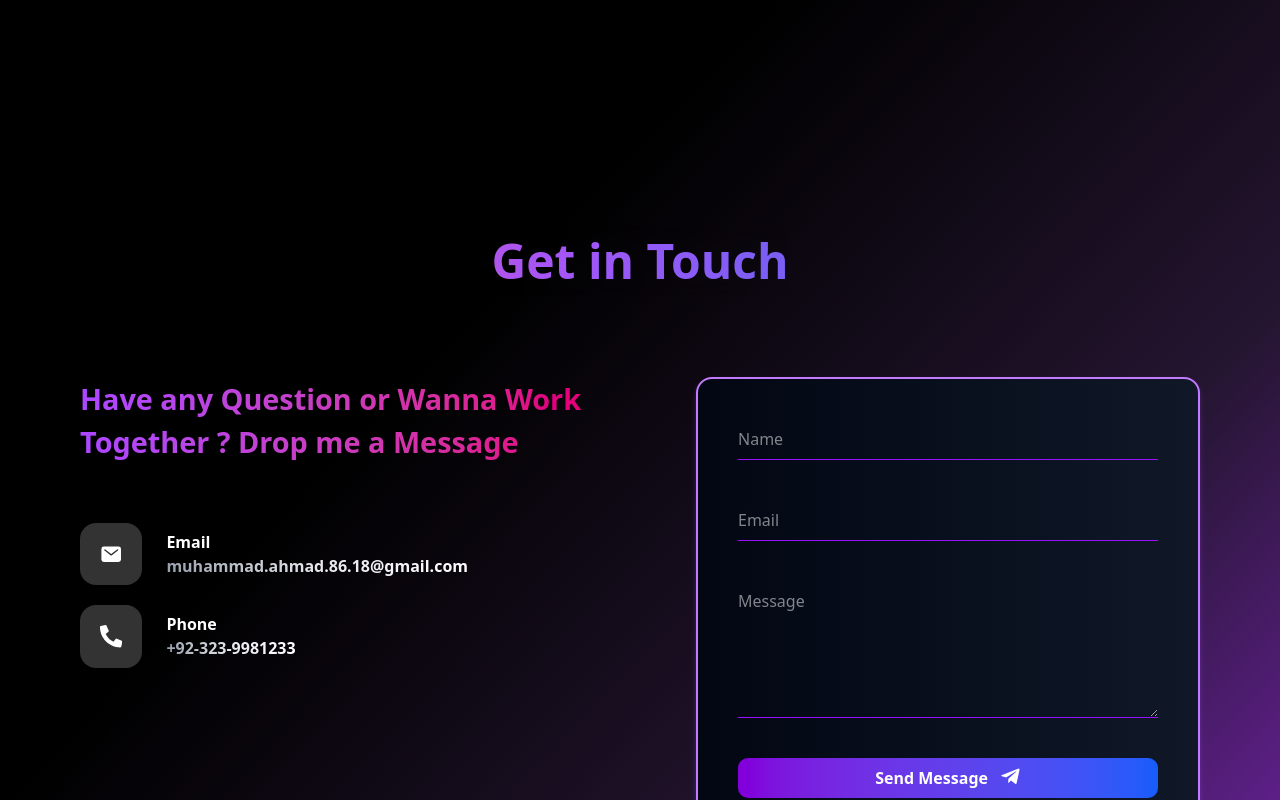
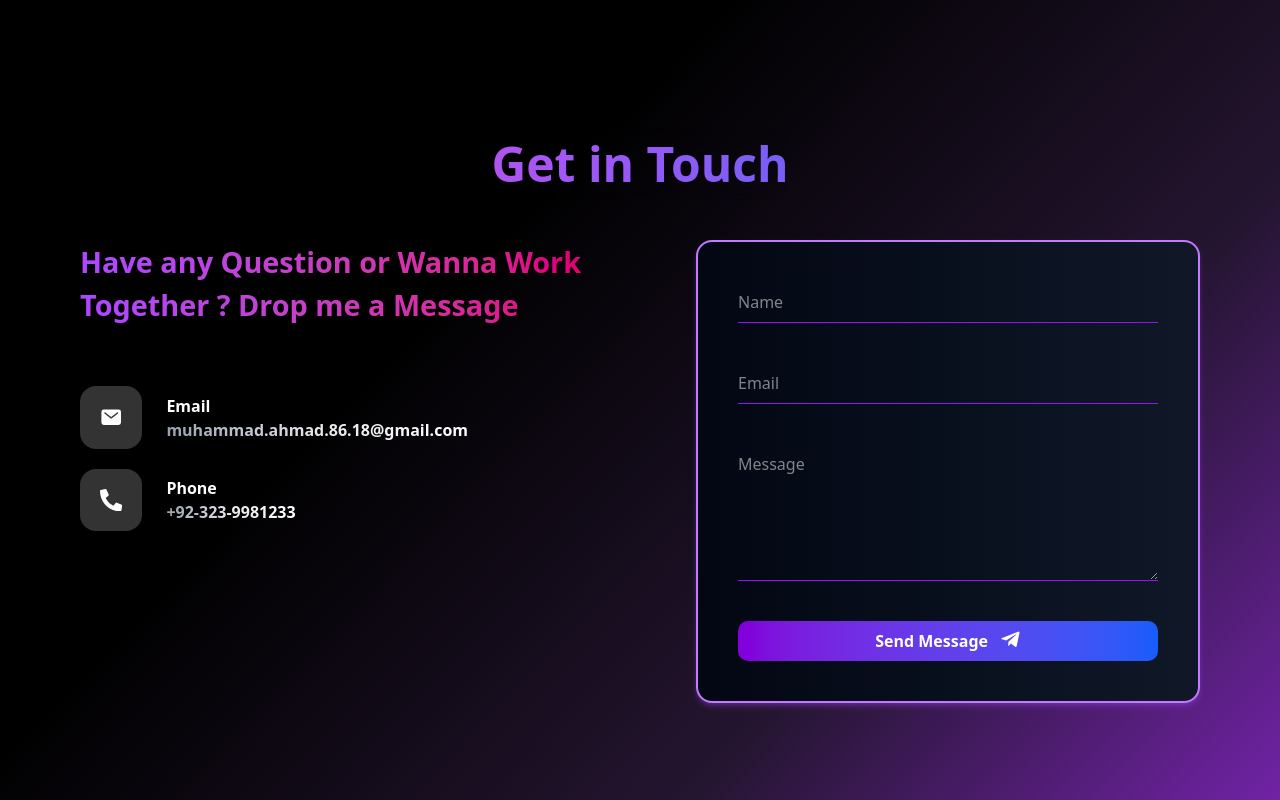
Before and after one commit to Muhammad-Ahmad618/portfolio, a React (Vite) app: page /contact in a window 1280 px wide. Shown: the top 800 px of the page. Built offline with nearby package versions, Linux system fonts and the light colour scheme.

Commit message:
ui(app): Updated homepage UI to be responsive and avoid overflow on larger screens. Updated navbar so all elements take up equal width for consistency. Updated contact page to avoid overflow on bigger screens. Reduced space between navbar and titles in all screens for better UI.

```diff
--- a/src/Pages/ContactPage/ContactPage.jsx
+++ b/src/Pages/ContactPage/ContactPage.jsx
@@ -19,8 +19,23 @@ const contactInfo = [
 ];
 
 export default function ContactPage() {
+  // used for responsive design mainly for laptop screen and bigger screen, not mobile screen
+  const [isSmallScreen, setIsSmallScreen] = React.useState(false);
+
+  React.useEffect(() => {
+    const handleResize = () => {
+      setIsSmallScreen(window.innerWidth <= 1600);
+      console.log(window.innerWidth);
+    };
+    handleResize();
+    window.addEventListener("resize", handleResize);
+    return () => window.removeEventListener("resize", handleResize);
+  }, []);
+
   return (
-    <div className="max-w-screen-2xl mx-auto px-5 sm:px-14 lg:px-20 my-10 flex flex-col justify-center min-h-screen">
+    <div
+      className={`max-w-screen-2xl mx-auto px-5 sm:px-14 lg:px-20  flex flex-col pb-5 ${isSmallScreen ? "gap-5 md:pt-2" : "gap-10 md:pt-20"} min-h-[calc(100vh-120px)]`}
+    >
       <div className="text-[2.5rem] md:text-[3rem] font-black flex justify-center">
         <motion.h1
           initial={{ opacity: 0, y: -20 }}
@@ -37,7 +52,9 @@ export default function ContactPage() {
         </motion.h1>
       </div>
 
-      <div className="flex justify-between flex-wrap items-start gap-y-10 md:gap-x-16 mt-5 md:mt-20">
+      <div
+        className={`flex justify-between flex-wrap items-start gap-y-10 md:gap-x-16 mt-5 `}
+      >
         <div className="text-white basis-[100%] lg:basis-[45%] w-full text-center md:text-start">
           <h3 className="text-[1.4rem] md:text-[1.8rem] pb-10 font-semibold bg-gradient-to-r from-purple-500 to-pink-600 bg-clip-text text-transparent">
             Have any Question or Wanna Work Together ? Drop me a Message
--- a/src/Pages/ExperiencePage/ExperiencePage.jsx
+++ b/src/Pages/ExperiencePage/ExperiencePage.jsx
@@ -6,7 +6,7 @@ import { experience } from "./data";
 
 export default function ExperincePage() {
   return (
-    <div className="my-28 md:my-20 max-w-screen-2xl mx-auto px-5 sm:px-14 lg:px-20">
+    <div className=" max-w-screen-2xl mx-auto px-5 sm:px-14 lg:px-20 my-20 md:mt-5">
       <div className="text-center text-[2.5rem] md:text-[3rem] font-black flex flex-col items-center justify-center">
         <motion.h1
           initial={{ opacity: 0, y: -20 }}
@@ -34,7 +34,7 @@ export default function ExperincePage() {
       </div>
       <div className="relative">
         <div className="hidden lg:block w-1 h-full absolute bg-gradient-to-b from-purple-500 via-indigo-700 to-transparent right-1/2"></div>
-        <div className="grid lg:grid-cols-2 gap-x-10 2xl:gap-x-24 gap-y-20 my-24 2xl:justify-self-center">
+        <div className="grid lg:grid-cols-2 gap-x-10 2xl:gap-x-24 gap-y-20 my-20 2xl:justify-self-center">
           {experience.map((exp, index) => (
             <motion.div
               key={exp.id}
--- a/src/Pages/LandingPage/LandingPage.jsx
+++ b/src/Pages/LandingPage/LandingPage.jsx
@@ -14,7 +14,7 @@ export default function LandingPage() {
   return (
     <>
       <div className="max-w-screen-2xl  mx-auto px-5 sm:px-14 lg:px-24">
-        <div className="py-28 sm:py-0 font-primary flex items-center justify-center gap-y-10 lg:gap-x-20 h-[82vh]">
+        <div className="py-28  sm:py-0 font-primary flex flex-wrap items-center justify-center gap-y-10 lg:gap-x-20 min-h-[calc(100vh-120px)]">
           <div className="text-white font-bold text-[2.5rem] sm:text-[3rem] w-full basis-[100%] lg:basis-[45%]">
             <h1
               initial={{ opacity: 0 }}
--- a/src/Pages/ProjectsPage/ProjectsPage.jsx
+++ b/src/Pages/ProjectsPage/ProjectsPage.jsx
@@ -9,7 +9,7 @@ export default function ProjectsPage() {
   const [activeTab, setActiveTab] = useState("tab1");
 
   return (
-    <div className="max-w-screen-2xl mx-auto my-28 sm:my-20 px-5 sm:px-14 lg:px-20 min-h-screen">
+    <div className="max-w-screen-2xl mx-auto md:pb-20 px-5 sm:px-14 lg:px-20 min-h-screen my-20 md:my-5 ">
       <div className="text-[2.5rem] sm:text-[3rem] font-black flex justify-center">
         <motion.h1
           initial={{ opacity: 0, y: -20 }}
@@ -26,7 +26,7 @@ export default function ProjectsPage() {
         </motion.h1>
       </div>
 
-      <div className="text-white flex flex-wrap gap-5 justify-center items-center my-10 sm:my-16 ">
+      <div className="text-white flex flex-wrap gap-2 md:gap-5 justify-center items-center my-7 ">
         <button
           className={`py-2 px-5 rounded-full text-xs font-medium cursor-pointer  ${activeTab === "tab1" ? "bg-gradient-to-r from-purple-600 to-indigo-700" : "bg-gray-800"}   flex items-center gap-x-2 transition-all duration-300 shadow-purple-400 hover:shadow-[0_0_10px_rgba(0,0,0,0.4)]`}
           onClick={() => setActiveTab("tab1")}
--- a/src/Pages/SkillsPage/SkillsPage.jsx
+++ b/src/Pages/SkillsPage/SkillsPage.jsx
@@ -6,7 +6,7 @@ import { motion } from "framer-motion";
 export default function SkillsPage() {
   return (
     <div className="w-full mx-auto max-w-screen-2xl px-5 sm:px-14 lg:px-20">
-      <div className="mt-20">
+      <div className="my-20 md:mt-5">
         <motion.h1
           initial={{ opacity: 0, y: -20 }}
           whileInView={{ opacity: 1, y: 0 }}
--- a/src/components/Navbar/Navbar.jsx
+++ b/src/components/Navbar/Navbar.jsx
@@ -71,21 +71,21 @@ export default function Navbar() {
 
   return (
     <>
-      <div className="hidden px-5 md:block">
+      <div className="hidden px-5 md:block py-0 md:py-7">
         <Fade direction="down" duration={1000} delay={200} triggerOnce>
-          <div className="border-0 max-w-[50rem] font-primary md:mx-auto my-0 md:my-7 p-[2px] md:rounded-full bg-gradient-to-r from-pink-500 via-purple-500 to-indigo-500 shadow-lg ">
+          <div className="border-0 max-w-[50rem] font-primary md:mx-auto  p-[2px] md:rounded-full bg-gradient-to-r from-pink-500 via-purple-500 to-indigo-500 shadow-lg ">
             <div className="bg-[#161515] py-2 md:rounded-full">
-              <ul className=" text-white flex justify-between px-2 gap-x-5">
+              <ul className=" text-white flex justify-between px-2 gap-2">
                 {navLinks.map((link, index) => (
                   <NavLink
                     to={link.path}
                     key={index}
                     className={({
                       isActive,
-                    }) => `flex items-center gap-x-2 justify-center rounded-full py-3 max-w-[8rem] w-full cursor-pointer ${
+                    }) => `flex items-center  gap-x-2 justify-center rounded-full py-3  w-full cursor-pointer ${
                       isActive ? "bg-[#353434]" : ""
                     } hover:bg-[#353434] text-sm
-               font-medium transition-all duration-300 ease-in`}
+               font-medium transition-all duration-300 ease-in flex-1`}
                   >
                     <span className="text-[1rem]">{link.icon}</span>
                     {link.label}
```
Also changed, not shown: src/App.jsx (+31 -35 lines), 1 other file (tests, documents, lock files or other folders).
